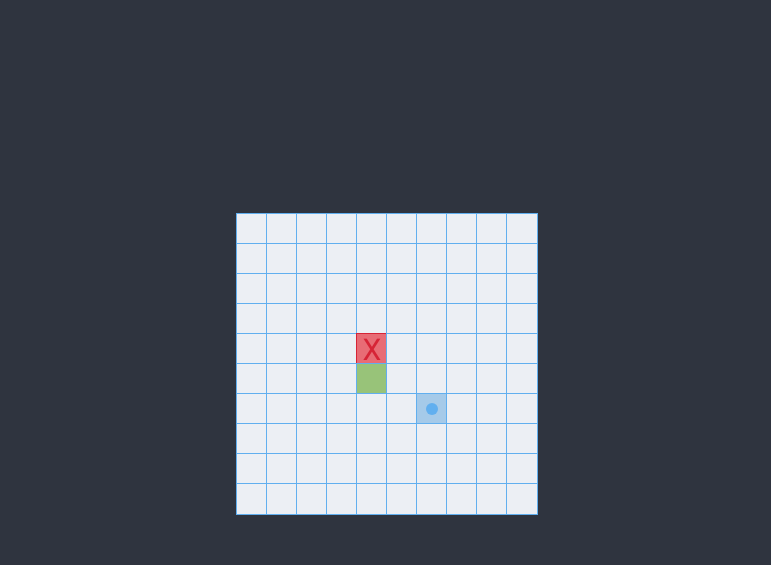
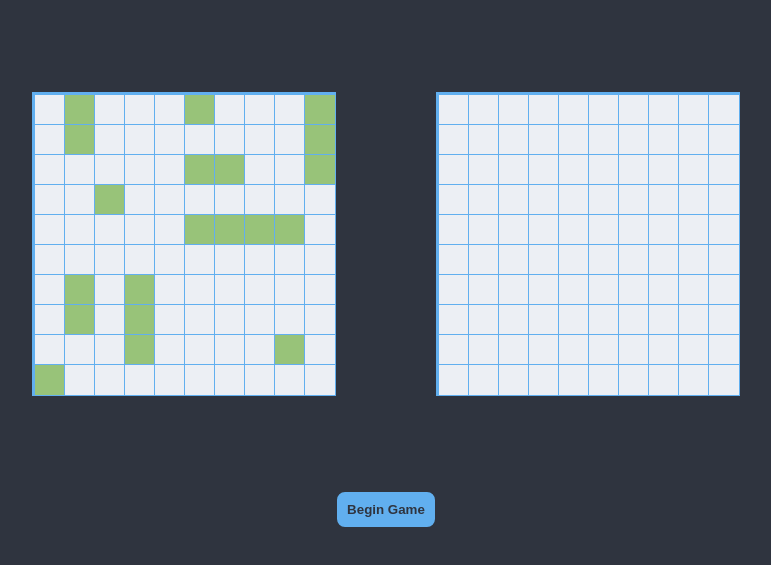
Before and after one commit to bt919/battleship, a website built with webpack: page template.html in a window 1280 px wide. Shown: the part 71-636 px from the top of the page, without its empty margins (254-1025 px from the left). Built offline with nearby package versions, Linux system fonts and the light colour scheme.

Commit message:
todo - add drag and drop within display.js

```diff
--- a/src/display.js
+++ b/src/display.js
@@ -14,7 +14,7 @@ const displayPlayerBoard = (element, game) => {
 
   for (let i = 0; i < board.length; i += 1) {
     for (let j = 0; j < board[i].length; j += 1) {
-      const rank = `${i * 10 + j}`;
+      const rank = `i${i * 10 + j}`;
       const squareValue = board[i][j];
       const square = document.createElement("div");
       square.classList.add(rank);
@@ -40,8 +40,77 @@ const displayEnemyBoard = (element, game) => {
   /* player board should show:
     sea with a plain square,
     ship hits with a red border/bg color and an X on the square,
-    missed hits with a different bg color and a dot in the middle.
+    missed hits with a different bg color and a dot in the middle,
+    ships are also shown with sea cause its not visible to turn player
   */
+  const board = game.getBoard();
+  const grid = document.createElement("div");
+  grid.classList.add("board");
+  grid.classList.add("enemyBoard");
+
+  for (let i = 0; i < board.length; i += 1) {
+    for (let j = 0; j < board[i].length; j += 1) {
+      const rank = `i${i * 10 + j}`;
+      const squareValue = board[i][j];
+      const square = document.createElement("div");
+      square.classList.add(rank);
+      if (squareValue === 1) {
+        square.classList.add("shipHit");
+        square.textContent = "X";
+      } else if (squareValue === 2) {
+        square.classList.add("missedHit");
+        const circle = document.createElement("div");
+        circle.classList.add("circle");
+        square.appendChild(circle);
+      } else square.classList.add("sea");
+
+      grid.appendChild(square);
+    }
+  }
+
+  element.appendChild(grid);
 };
 
-export { displayPlayerBoard, displayEnemyBoard };
+const displayInitialBoard = (element, game) => {
+  /* display the given board, but allow the ship squares to be dragged and
+    dropped */
+  const board = game.getBoard();
+  const grid = document.createElement("div");
+  grid.classList.add("board");
+  grid.classList.add("playerBoard");
+  /** TODO - make all sea squares droppable and make all ships squares
+   * draggable. When a ship square is dragged onto a sea square, they should switch
+   * 'sea' and 'ship' class names, and in the board attribute, we should make the
+   * necessary switch there also. We might even have to re-add appropriate event
+   * listeners afterwards.
+   */
+
+  for (let i = 0; i < board.length; i += 1) {
+    for (let j = 0; j < board[i].length; j += 1) {
+      const rank = `i${i * 10 + j}`;
+      const squareValue = board[i][j];
+      const square = document.createElement("div");
+      square.setAttribute("id", rank);
+      // square.classList.add(rank);
+      if (squareValue === 0) square.classList.add("sea");
+      else if (squareValue === 1) {
+        square.classList.add("shipHit");
+        square.textContent = "X";
+      } else if (squareValue === 2) {
+        square.classList.add("missedHit");
+        const circle = document.createElement("div");
+        circle.classList.add("circle");
+        square.appendChild(circle);
+      } else {
+        square.classList.add("ship");
+        square.setAttribute("draggable", "true");
+      }
+
+      grid.appendChild(square);
+    }
+  }
+
+  element.appendChild(grid);
+};
+
+export { displayPlayerBoard, displayEnemyBoard, displayInitialBoard };
--- a/src/game.js
+++ b/src/game.js
@@ -20,8 +20,8 @@ const Gameboard = () => {
     const ship = Ship(shipLength);
     ships.push(ship);
     let success = false;
-    if (mode === 0 && x + shipLength < 10) {
-      // we could place ship facing to the right
+    if (mode === 0 && x + shipLength <= 10) {
+      // we could place ship facing down
       let count = 0;
       while (count < shipLength) {
         board[x + count][y] = ship;
@@ -29,15 +29,15 @@ const Gameboard = () => {
       }
       success = true;
     } else if (mode === 1 && x - shipLength >= 0) {
-      // we could place ship facing to the left
+      // we could place ship facing up
       let count = 0;
       while (count < shipLength) {
         board[x - count][y] = ship;
         count += 1;
       }
       success = true;
-    } else if (mode === 2 && y + shipLength < 10) {
-      // we could place ship facing up
+    } else if (mode === 2 && y + shipLength <= 10) {
+      // we could place ship facing to the right
       let count = 0;
       while (count < shipLength) {
         board[x][y + count] = ship;
@@ -45,7 +45,7 @@ const Gameboard = () => {
       }
       success = true;
     } else if (mode === 3 && y - shipLength >= 0) {
-      // we could place ship facing down
+      // we could place ship facing to the left
       let count = 0;
       while (count < shipLength) {
         board[x][y - count] = ship;
@@ -96,4 +96,20 @@ const computerPlayer = () => {
   const computer = Player("computer");
 };
 
-export { Ship, Gameboard, Player };
+const initialBoard = () => {
+  const game = Gameboard();
+  game.placeShip(1, 9, 0, 0);
+  game.placeShip(2, 6, 1, 0);
+  game.placeShip(2, 0, 1, 0);
+  game.placeShip(1, 3, 2, 0);
+  game.placeShip(3, 6, 3, 0);
+  game.placeShip(1, 0, 5, 0);
+  game.placeShip(3, 0, 9, 0);
+  game.placeShip(2, 2, 5, 2);
+  game.placeShip(4, 4, 5, 2);
+  game.placeShip(1, 8, 8, 0);
+
+  return game;
+};
+
+export { Ship, Gameboard, Player, initialBoard };
--- a/src/index.js
+++ b/src/index.js
@@ -1,11 +1,35 @@
 import "./styles.css";
-import { Gameboard } from "./game.js";
-import { displayPlayerBoard } from "./display.js";
+import { Gameboard, initialBoard } from "./game.js";
+import {
+  displayPlayerBoard,
+  displayEnemyBoard,
+  displayInitialBoard,
+} from "./display.js";
 
-const game = Gameboard();
-game.placeShip(2, 4, 4, 0);
-game.receiveAttack(4, 4);
-game.receiveAttack(6, 6);
-console.log(game.getBoard());
-const container = document.querySelector(".content");
-displayPlayerBoard(container, game);
+const startGame = initialBoard();
+const board1 = document.querySelector(".board1");
+const board2 = document.querySelector(".board2");
+displayInitialBoard(board1, startGame);
+displayEnemyBoard(board2, startGame);
+
+const squares = document.querySelectorAll(".board1 > div");
+squares.forEach((square) => {
+  square.addEventListener("dragstart", (e) => {
+    e.dataTransfer.setData("text/plain", e.target.id);
+  });
+  square.addEventListener("dragenter", (e) => {
+    e.preventDefault();
+  });
+  square.addEventListener("dragover", (e) => {
+    e.preventDefault();
+  });
+  square.addEventListener("dragleave", (e) => {});
+  square.addEventListener("drop", (e) => {
+    // get the draggable element
+    const id = e.dataTransfer.getData("text/plain");
+    const draggable = document.getElementById(id);
+
+    // add it to the drop target
+    e.target.appendChild(draggable);
+  });
+});
--- a/src/styles.css
+++ b/src/styles.css
@@ -39,6 +39,7 @@ body {
     display: flex;
     flex-direction: column;
     align-items: center;
+    justify-content: space-between;
 }
 
 .content {
@@ -47,6 +48,36 @@ body {
     display: flex;
     justify-content: center;
     align-items: center;
+    gap: 100px;
+}
+
+.board1, .board2 {
+    height: calc(10 * var(--square-length));
+    width: calc(10 * var(--square-length));
+    border: 2px solid var(--main-color);
+}
+
+button {
+    margin-bottom: 200px;
+    padding: 10px;
+    border-radius: 10px;
+    outline: none;
+    border: none;
+    background-color: var(--main-color);
+    color: var(--bg-color);
+    font-weight: bold;
+    border: 2px solid var(--bg-color);
+    user-select: none;
+}
+
+button:hover {
+    background-color: var(--text-color);
+    border: 2px solid var(--bg-color);
+}
+
+button:active {
+    background-color: var(--sub-color);
+    border: 2px solid var(--text-color);
 }
 
 .board {
--- a/template.html
+++ b/template.html
@@ -9,6 +9,9 @@
 <body>
     <h1>Battleship</h1>
     <div class="content">
+        <div class="board1"></div>
+        <div class="board2"></div>
     </div>
+    <button type="button">Begin Game</button>
 </body>
 </html>
```
